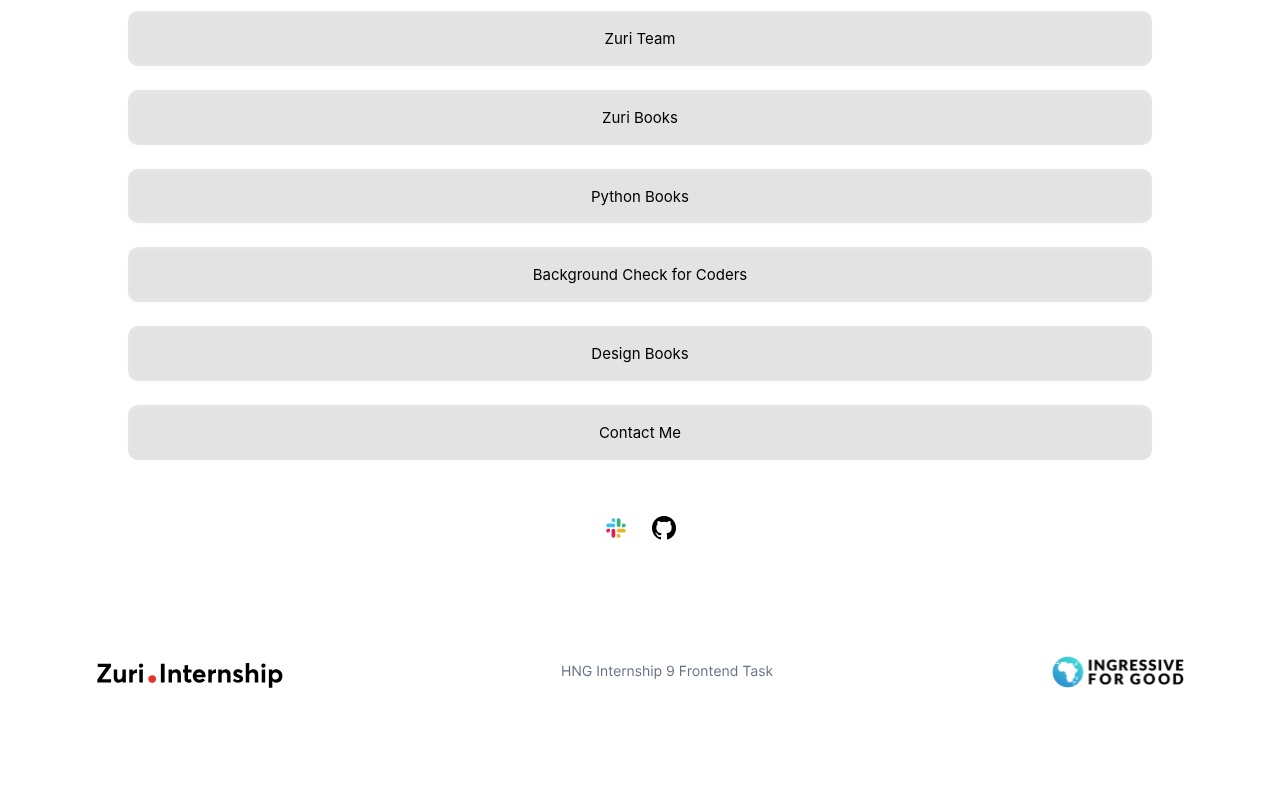
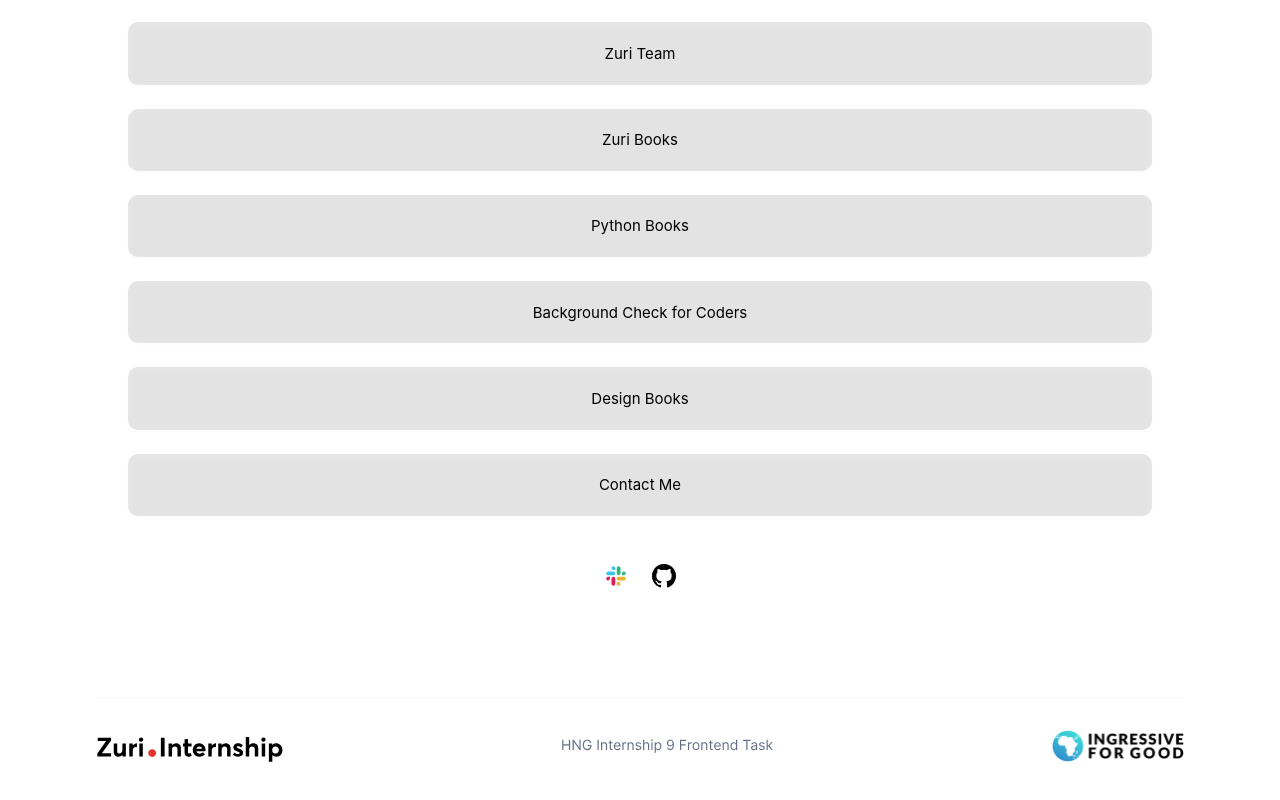
Before and after one commit to evansaizik/HNG_TASK_ONE, a React (Create React App) app: page / in a window 1280 px wide. Shown: the part 300-1100 px from the top of the page. Built offline with nearby package versions, Linux system fonts and the light colour scheme.

Commit message:
style: footer and links layout improvement

```diff
--- a/src/components/Body/Container.js
+++ b/src/components/Body/Container.js
@@ -2,7 +2,7 @@ import React from "react";
 import classes from './Container.module.css';
 import Profile from "./Profile";
 import Link from "./Link";
-import Social from "./Social";
+// import Social from "./Social";
 // import share from '../../Assets/shareLogo.svg';
 
 
@@ -12,7 +12,7 @@ const Container = () => {
       <div className={classes.container}>
         <Profile />
         <Link />
-        <Social />
+        {/* <Social /> */}
       </div>
     </div>
   )
--- a/src/components/Body/Container.module.css
+++ b/src/components/Body/Container.module.css
@@ -2,9 +2,9 @@
   display: flex;
   flex-direction: column;
   align-items: center;
-  padding: 64px 0px;
+  padding: 64px 0px 32px;
   gap: 24px;
-  height: 924px;
+  height: 960px;
   left: 0px;
   top: 0px;
   margin: auto;
@@ -17,7 +17,7 @@
   padding: 0px;
   gap: 32px;
   width: 91.4%;
-  height: 700px;
+  height: 848px;
 }
 
 @media screen and (min-width: 768px){
--- a/src/components/Body/Link.js
+++ b/src/components/Body/Link.js
@@ -2,6 +2,7 @@ import React from "react";
 import classes from './Link.module.css';
 import Button from "../Button";
 import { button as BUTTON } from "../Button";
+import Social from './Social'
 
 const Links = () => {
   return (
@@ -13,6 +14,7 @@ const Links = () => {
       <Button id='pitch' href="https://background.zuri.team">Background Check for Coders</Button>
       <Button id='book__design' href="https://books.zuri.team/design-rules">Design Books</Button>
       <BUTTON id='contact' to='/contact'>Contact Me</BUTTON>
+      <Social />
     </div>
   )
 }
--- a/src/components/Body/Link.module.css
+++ b/src/components/Body/Link.module.css
@@ -5,7 +5,7 @@
   padding: 0px;
   gap: 24px;
   width: 100%;
-  height: 528px;
+  height: 676px;
 }
 
 .link a {
--- a/src/components/Footer/Footer.module.css
+++ b/src/components/Footer/Footer.module.css
@@ -4,11 +4,12 @@
   align-items: center;
   padding: 32px 0px;
   gap: 64px;
-  position: absolute;
+  /* position: absolute; */
   width: 100%;
   height: 196px;
-  left: 0px;
-  top: 892px;
+  /* left: 0px; */
+  /* top: 892px; */
+  margin-top: 5px;
 }
 
 .content {
@@ -20,6 +21,7 @@
   gap: 16px;
   width: 91.4%;
   height: 132px;
+  border-top: 1.3px solid rgba(185, 178, 178, 0.098);
 }
 
 @media screen and (min-width: 768px) {
```
